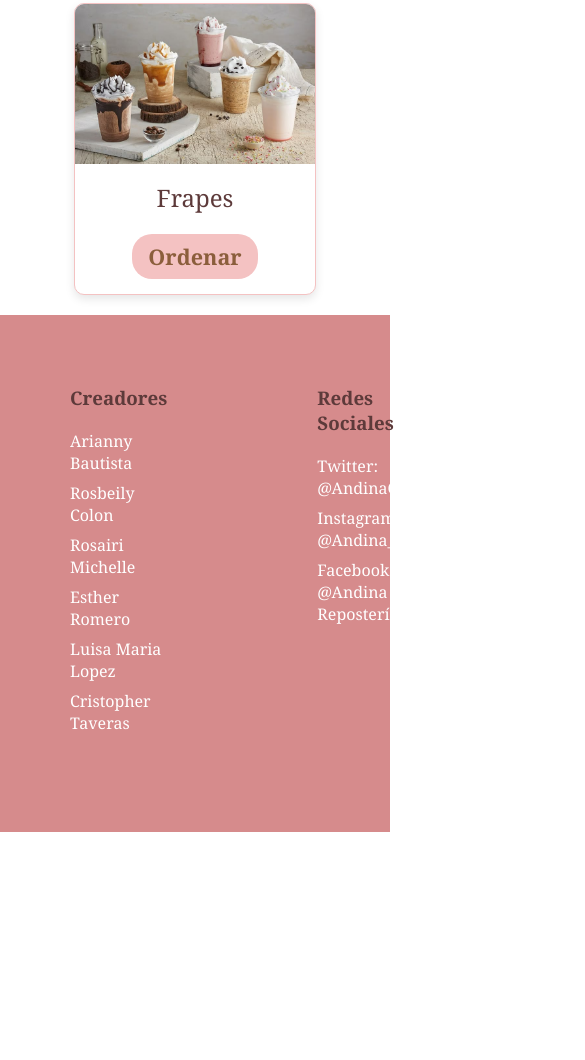
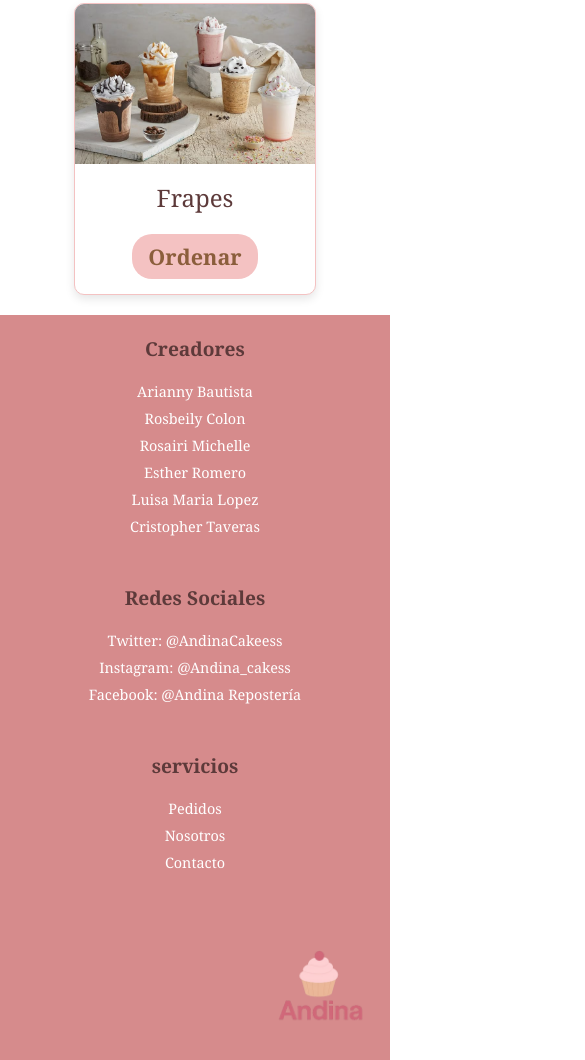
Before and after one commit to Ari2029/Andina-cupcake.github.io, a plain HTML site: page index.html in a window 390 px wide. Shown: the part 3480-4540 px from the top of the page, 585 px wide, since content can reach past the window. Before the commit the page ends 4312 px from the top, so only its background shows below. Drawn offline with Linux system fonts and the light colour scheme.

Commit message:
Arreglar css

```diff
--- a/Menú.css
+++ b/Menú.css
@@ -111,6 +111,8 @@ footer {
     background-color: #D68B8C;
     margin-top: 20px;
     display: flex;
+    flex-wrap: wrap;
+    display: flex;
     padding: 20px;
 }
 .grupo-footer h3{
@@ -121,7 +123,8 @@ footer {
     display: flex;
     flex-direction: column;
     margin-right: 50px;
-    padding: 50px;
+    padding: 20px;
+    flex: 1;
 }
 .grupo-footer h3,
 .grupo-footer ul {
@@ -133,9 +136,10 @@ footer {
     margin-bottom: 8px;
 }
 footer img {
-    width: 300px;
+    width: 200px;
     height: auto;
     margin-left: auto;
+    margin-top: 20px;
 }
 li{
     list-style: none;
@@ -151,3 +155,43 @@ li a:hover{
     color: #8B5E3C;
     transform: scale(1.5);
 }
+
+@media (max-width: 768px) {
+    footer {
+        flex-direction: column;
+        align-items: center;
+    }
+
+    .grupo-footer {
+        margin-right: 0;
+        padding: 10px;
+        text-align: center;
+    }
+
+    footer img {
+        width: 150px;
+        margin-top: 20px;
+    }
+
+    .grupo-footer ul {
+        padding-left: 0;
+    }
+}
+
+@media (max-width: 480px) {
+    footer {
+        padding: 10px;
+    }
+
+    .grupo-footer h3 {
+        font-size: 1.2rem;
+    }
+
+    .grupo-footer li {
+        font-size: 0.9rem;
+    }
+
+    footer img {
+        width: 120px;
+    }
+}
--- a/Nosotros.css
+++ b/Nosotros.css
@@ -89,6 +89,8 @@ footer {
     background-color: #D68B8C;
     margin-top: 20px;
     display: flex;
+    flex-wrap: wrap;
+    display: flex;
     padding: 20px;
 }
 .grupo-footer h3{
@@ -99,7 +101,8 @@ footer {
     display: flex;
     flex-direction: column;
     margin-right: 50px;
-    padding: 50px;
+    padding: 20px;
+    flex: 1;
 }
 .grupo-footer h3,
 .grupo-footer ul {
@@ -111,9 +114,10 @@ footer {
     margin-bottom: 8px;
 }
 footer img {
-    width: 300px;
+    width: 200px;
     height: auto;
     margin-left: auto;
+    margin-top: 20px;
 }
 li{
     list-style: none;
@@ -129,3 +133,43 @@ li a:hover{
     color: #8B5E3C;
     transform: scale(1.5);
 }
+
+@media (max-width: 768px) {
+    footer {
+        flex-direction: column;
+        align-items: center;
+    }
+
+    .grupo-footer {
+        margin-right: 0;
+        padding: 10px;
+        text-align: center;
+    }
+
+    footer img {
+        width: 150px;
+        margin-top: 20px;
+    }
+
+    .grupo-footer ul {
+        padding-left: 0;
+    }
+}
+
+@media (max-width: 480px) {
+    footer {
+        padding: 10px;
+    }
+
+    .grupo-footer h3 {
+        font-size: 1.2rem;
+    }
+
+    .grupo-footer li {
+        font-size: 0.9rem;
+    }
+
+    footer img {
+        width: 120px;
+    }
+}
--- a/Pedidos.css
+++ b/Pedidos.css
@@ -125,6 +125,8 @@ footer {
     background-color: #D68B8C;
     margin-top: 20px;
     display: flex;
+    flex-wrap: wrap;
+    display: flex;
     padding: 20px;
 }
 .grupo-footer h3{
@@ -135,7 +137,8 @@ footer {
     display: flex;
     flex-direction: column;
     margin-right: 50px;
-    padding: 50px;
+    padding: 20px;
+    flex: 1;
 }
 .grupo-footer h3,
 .grupo-footer ul {
@@ -147,9 +150,10 @@ footer {
     margin-bottom: 8px;
 }
 footer img {
-    width: 300px;
+    width: 200px;
     height: auto;
     margin-left: auto;
+    margin-top: 20px;
 }
 li{
     list-style: none;
@@ -165,3 +169,43 @@ li a:hover{
     color: #8B5E3C;
     transform: scale(1.5);
 }
+
+@media (max-width: 768px) {
+    footer {
+        flex-direction: column;
+        align-items: center;
+    }
+
+    .grupo-footer {
+        margin-right: 0;
+        padding: 10px;
+        text-align: center;
+    }
+
+    footer img {
+        width: 150px;
+        margin-top: 20px;
+    }
+
+    .grupo-footer ul {
+        padding-left: 0;
+    }
+}
+
+@media (max-width: 480px) {
+    footer {
+        padding: 10px;
+    }
+
+    .grupo-footer h3 {
+        font-size: 1.2rem;
+    }
+
+    .grupo-footer li {
+        font-size: 0.9rem;
+    }
+
+    footer img {
+        width: 120px;
+    }
+}
--- a/inicio.css
+++ b/inicio.css
@@ -150,6 +150,8 @@ footer {
     background-color: #D68B8C;
     margin-top: 20px;
     display: flex;
+    flex-wrap: wrap;
+    display: flex;
     padding: 20px;
 }
 .grupo-footer h3{
@@ -160,7 +162,8 @@ footer {
     display: flex;
     flex-direction: column;
     margin-right: 50px;
-    padding: 50px;
+    padding: 20px;
+    flex: 1;
 }
 .grupo-footer h3,
 .grupo-footer ul {
@@ -172,9 +175,10 @@ footer {
     margin-bottom: 8px;
 }
 footer img {
-    width: 300px;
+    width: 200px;
     height: auto;
     margin-left: auto;
+    margin-top: 20px;
 }
 li{
     list-style: none;
@@ -190,3 +194,43 @@ li a:hover{
     color: #8B5E3C;
     transform: scale(1.5);
 }
+
+@media (max-width: 768px) {
+    footer {
+        flex-direction: column;
+        align-items: center;
+    }
+
+    .grupo-footer {
+        margin-right: 0;
+        padding: 10px;
+        text-align: center;
+    }
+
+    footer img {
+        width: 150px;
+        margin-top: 20px;
+    }
+
+    .grupo-footer ul {
+        padding-left: 0;
+    }
+}
+
+@media (max-width: 480px) {
+    footer {
+        padding: 10px;
+    }
+
+    .grupo-footer h3 {
+        font-size: 1.2rem;
+    }
+
+    .grupo-footer li {
+        font-size: 0.9rem;
+    }
+
+    footer img {
+        width: 120px;
+    }
+}
```
